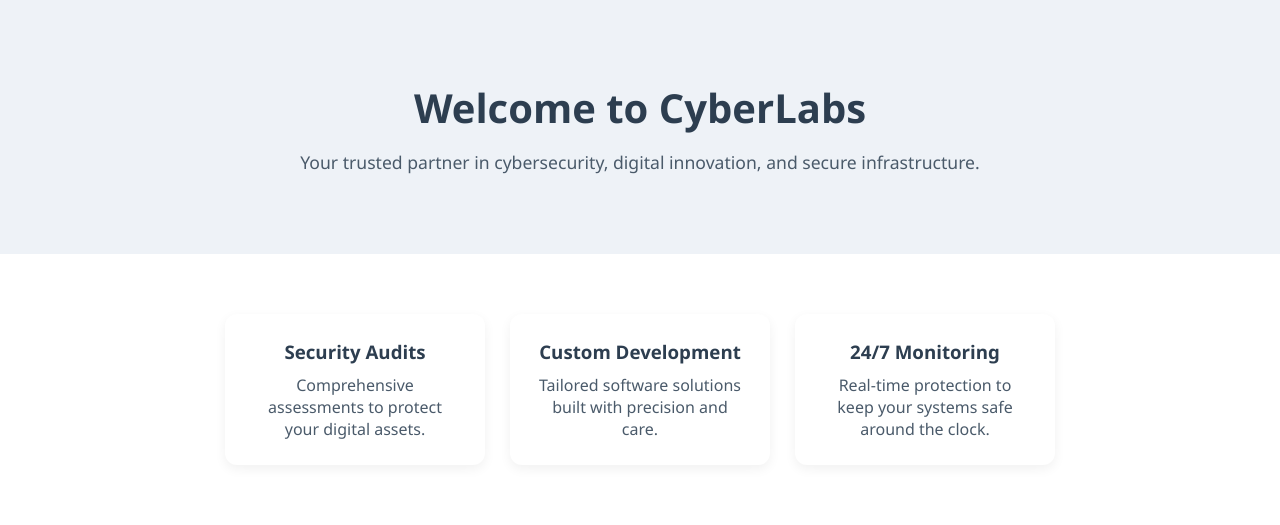
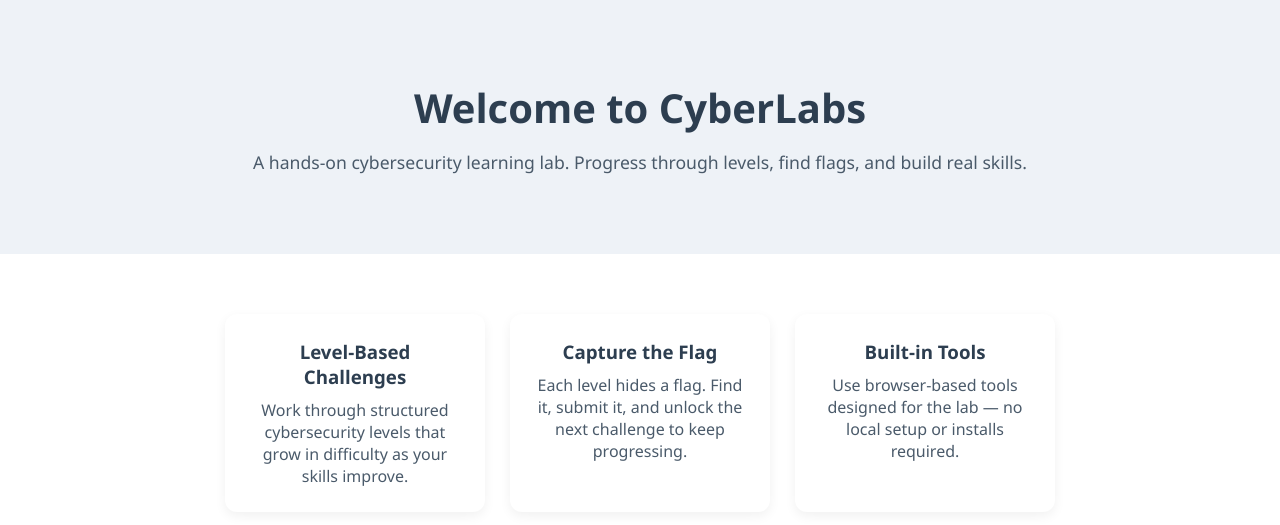
Before and after one commit to mfdco/Cyber-Lab, a Django app: page / in a window 1280 px wide. Shown: the part 66-591 px from the top of the page. Run offline with Django 5.2, Linux system fonts and the light colour scheme.

Commit message:
Update home page to reflect the project better

```diff
--- a/cyberlab/core/templates/home.html
+++ b/cyberlab/core/templates/home.html
@@ -7,26 +7,26 @@
 {% block content %}
 <section class="hero">
     <h1>Welcome to CyberLabs</h1>
-    <p>Your trusted partner in cybersecurity, digital innovation, and secure infrastructure.</p>
+    <p>A hands-on cybersecurity learning lab. Progress through levels, find flags, and build real skills.</p>
 </section>
 
 
 <section class="features">
     <div class="feature-card">
-        <h3>Security Audits</h3>
-        <p>Comprehensive assessments to protect your digital assets.</p>
+        <h3>Level-Based Challenges</h3>
+        <p>Work through structured cybersecurity levels that grow in difficulty as your skills improve.</p>
     </div>
 
 
     <div class="feature-card">
-        <h3>Custom Development</h3>
-        <p>Tailored software solutions built with precision and care.</p>
+        <h3>Capture the Flag</h3>
+        <p>Each level hides a flag. Find it, submit it, and unlock the next challenge to keep progressing.</p>
     </div>
 
 
     <div class="feature-card">
-        <h3>24/7 Monitoring</h3>
-        <p>Real‑time protection to keep your systems safe around the clock.</p>
+        <h3>Built-in Tools</h3>
+        <p>Use browser-based tools designed for the lab — no local setup or installs required.</p>
     </div>
 </section>
 {% endblock %}
```
